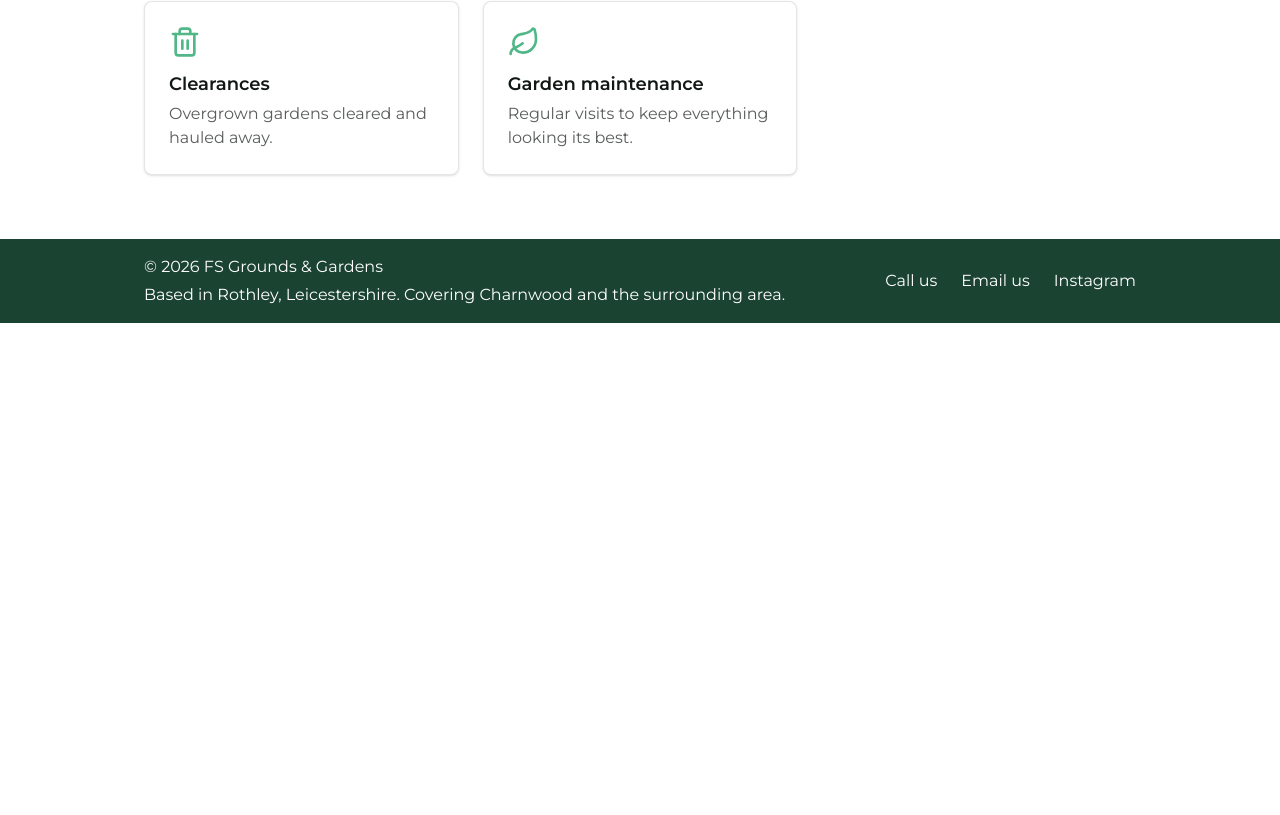
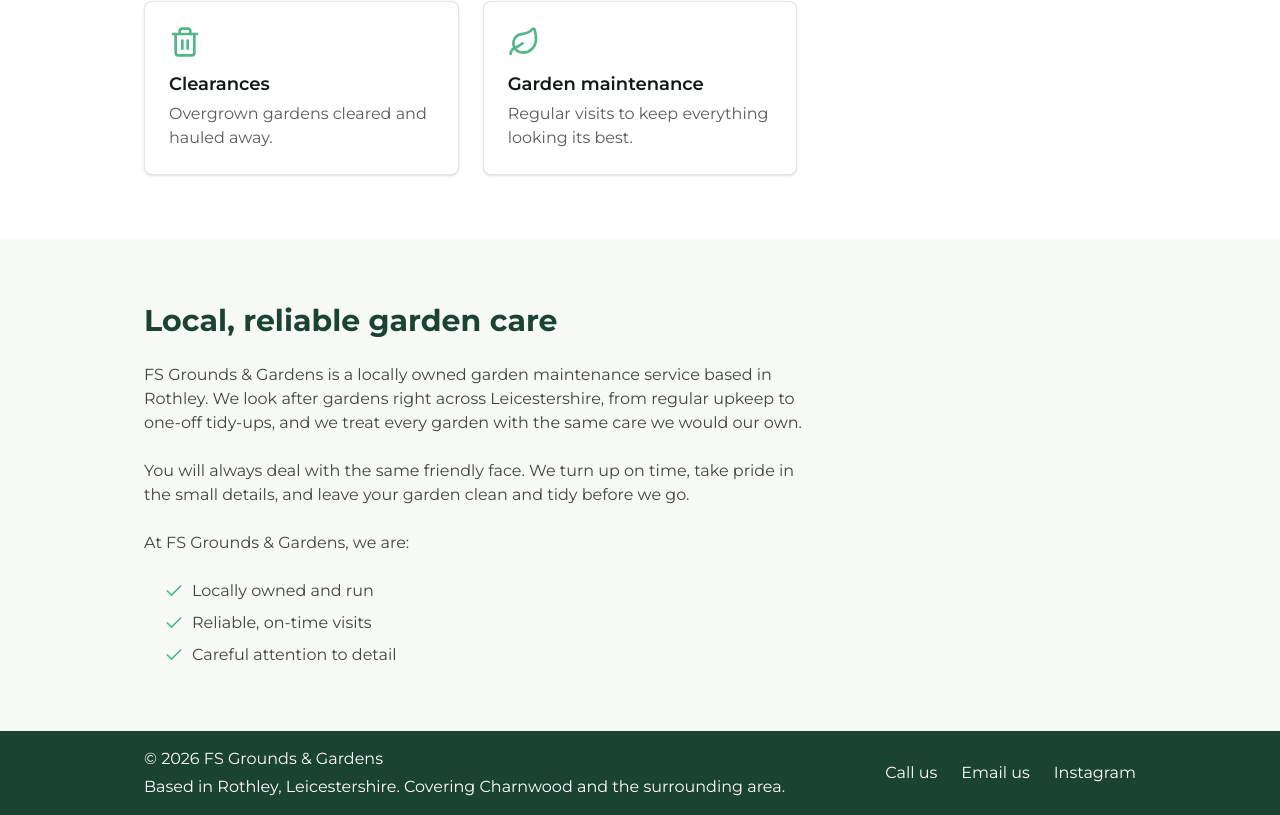
Before and after one commit to jamieramsell/fs-grounds-gardens, a Next.js app: page / in a window 1280 px wide. Shown: the part 938-1753 px from the top of the page. Before the commit the page ends 1261 px from the top, so only its background shows below. Built offline with nearby package versions, Linux system fonts and the light colour scheme.

Commit message:
feat: implement about section (#9)

```diff
--- a/app/page.tsx
+++ b/app/page.tsx
@@ -1,11 +1,13 @@
 import Hero from "@/components/ui/Hero";
 import Services from "@/components/Services";
+import About from "@/components/About";
 
 export default function Home() {
   return (
     <div>
       <Hero />
       <Services />
+      <About />
     </div>
   );
 }
--- /dev/null
+++ b/components/About.tsx
@@ -0,0 +1,45 @@
+import Section from "./ui/Section";
+import { Check } from "lucide-react";
+
+export default function About() {
+  return (
+    <div className="bg-cream">
+      <Section id="about">
+        <div className="max-w-2xl space-y-6">
+          <h2 className="text-brand text-3xl font-bold">
+            Local, reliable garden care
+          </h2>
+          <p className="text-ink/80">
+            FS Grounds &amp; Gardens is a locally owned garden maintenance
+            service based in Rothley. We look after gardens right across
+            Leicestershire, from regular upkeep to one-off tidy-ups, and we
+            treat every garden with the same care we would our own.
+          </p>
+          <p className="text-ink/80">
+            You will always deal with the same friendly face. We turn up on
+            time, take pride in the small details, and leave your garden clean
+            and tidy before we go.
+          </p>
+          <p className="text-ink/80">At FS Grounds &amp; Gardens, we are:</p>
+          <ul className="text-ink/80 space-y-2 pl-5">
+            <li className="text-ink/80 flex items-center gap-2">
+              {" "}
+              <Check className="text-brand-accent h-5 w-5" /> Locally owned and
+              run
+            </li>
+            <li className="text-ink/80 flex items-center gap-2">
+              {" "}
+              <Check className="text-brand-accent h-5 w-5" /> Reliable, on-time
+              visits
+            </li>
+            <li className="text-ink/80 flex items-center gap-2">
+              {" "}
+              <Check className="text-brand-accent h-5 w-5" /> Careful attention
+              to detail
+            </li>
+          </ul>
+        </div>
+      </Section>
+    </div>
+  );
+}
```
